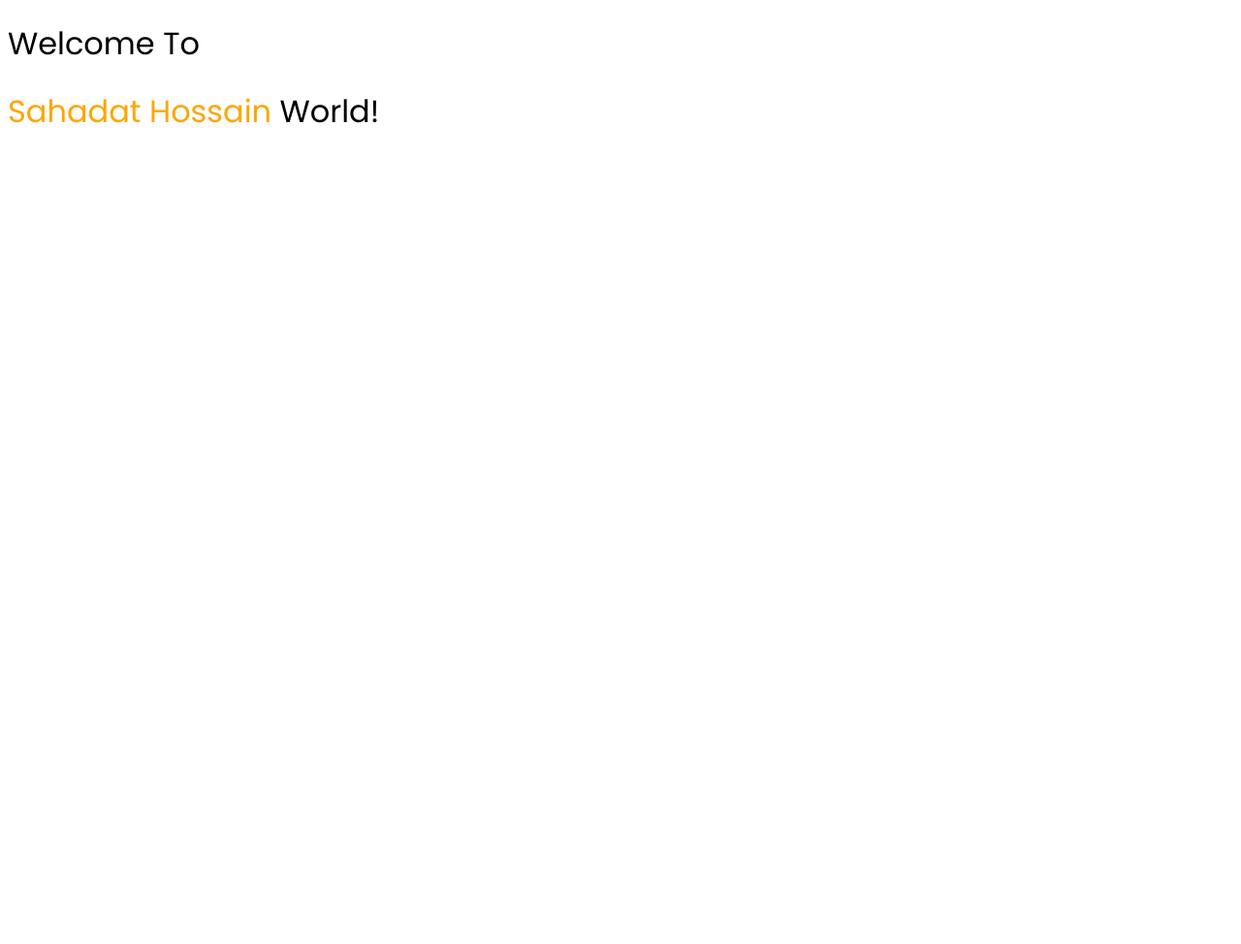
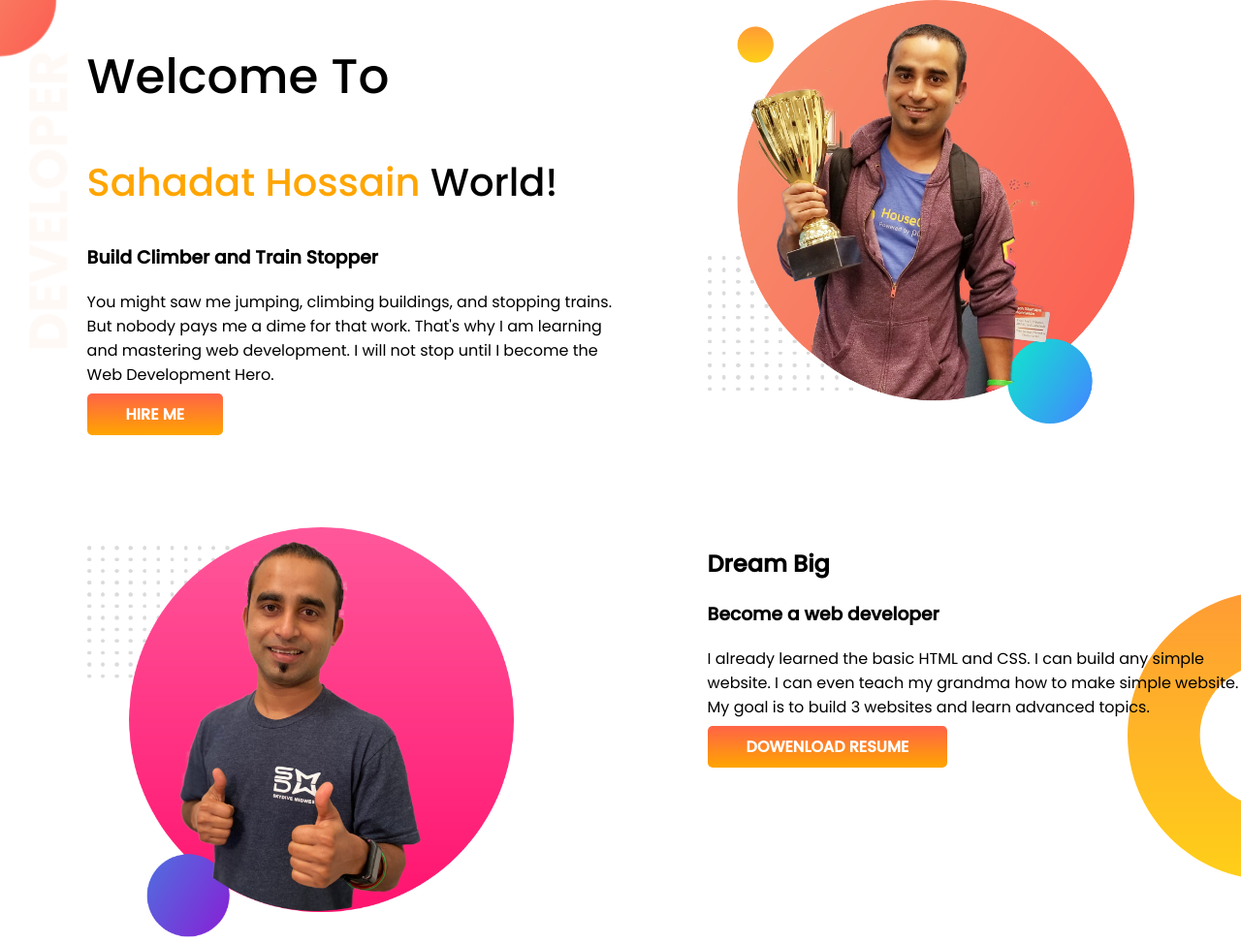
Before and after one commit to HossainSahadat/developer-portfolio, a plain HTML site: page index.html in a window 1280 px wide. Shown: the whole page at 97% size. Before the commit the page ends 800 px from the top, so only its background shows below. Drawn offline with Linux system fonts and the light colour scheme.

Commit message:
dream area add

```diff
--- a/index.html
+++ b/index.html
@@ -1,5 +1,6 @@
 <!DOCTYPE html>
 <html lang="en">
+
 <head>
     <meta charset="UTF-8">
     <meta http-equiv="X-UA-Compatible" content="IE=edge">
@@ -11,9 +12,41 @@
     <link rel="stylesheet" href="style.css">
 
 </head>
+
 <body>
-    <h1>Welcome To</h1>
-    <h1><span class="owner-name">Sahadat Hossain</span> World!</h1>
+    <section class="Header-sec">
+        <div class="half-width">
+            <h1 class="head-wel">Welcome To</h1>
+            <h1 class="head-name"><span class="owner-name">Sahadat Hossain</span> World!</h1>
+            <h3>Build Climber and Train Stopper</h3>
+            <p>You might saw me jumping, climbing buildings, and stopping trains. But nobody pays me a dime for that
+                work.
+                That's why I am learning and mastering web development. I will not stop until I become the Web
+                Development
+                Hero.</p>
+            <a class="hire-button" target="-blank" href="#">Hire Me</a>
+
+        </div>
+        <div class="half-width">
+            <img src="images/jhankar.png" alt="">
+        </div>
+    </section>
+    <section class="dream-big">
+        <div class="half-width">
+            <img src="images/jhankar2.png" alt="">
+
+        </div>
+        <div class="half-width">
+            <h1>Dream Big</h1>
+            <h3>Become a web developer</h3>
+            <p>I already learned the basic HTML and CSS. I can build any simple website. I can even teach my grandma how
+                to make simple website. My goal is to build 3 websites and learn advanced topics.</p>
+            <a class="hire-button" target="-blank" href="#">Dowenload Resume</a>
+
+        </div>
+
+    </section>
 
 </body>
+
 </html>
--- a/style.css
+++ b/style.css
@@ -1,9 +1,45 @@
 body{
+    margin: 0;
     font-family: 'Poppins', sans-serif;
 }
-h1{
-    font-weight: 400;
-}
+
 .owner-name{
     color: orange;
 }
+.Header-sec{
+    display: flex;
+    margin-bottom: 100px;
+    background-image: url(images/top-banner.png);
+    background-repeat: no-repeat;
+}
+.half-width{
+    width: 50%;
+    padding-left: 7%;
+}
+.half-width img{
+    width: 80%;
+}
+.head-wel{
+    font-size: 50px;
+    font-weight: 500;
+}
+.head-name{
+    font-size: 40px;
+    font-weight: 500;
+}
+.hire-button{
+    text-decoration: none;
+    background-image: linear-gradient(tomato,orange);
+    padding: 10px 40px;
+    color: white;
+    text-transform: uppercase;
+    font-weight: 700;
+    border-radius: 5px;
+
+}
+.dream-big{
+    display: flex;
+    background-image: url(images/dream-bg.png);
+    background-repeat: no-repeat;
+    background-position: right;
+}
```
